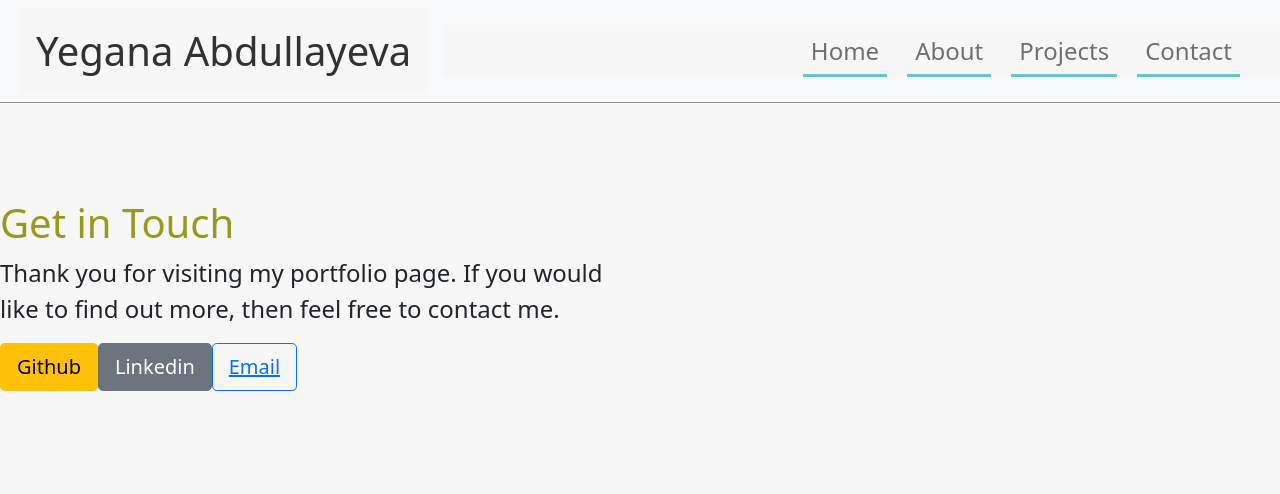
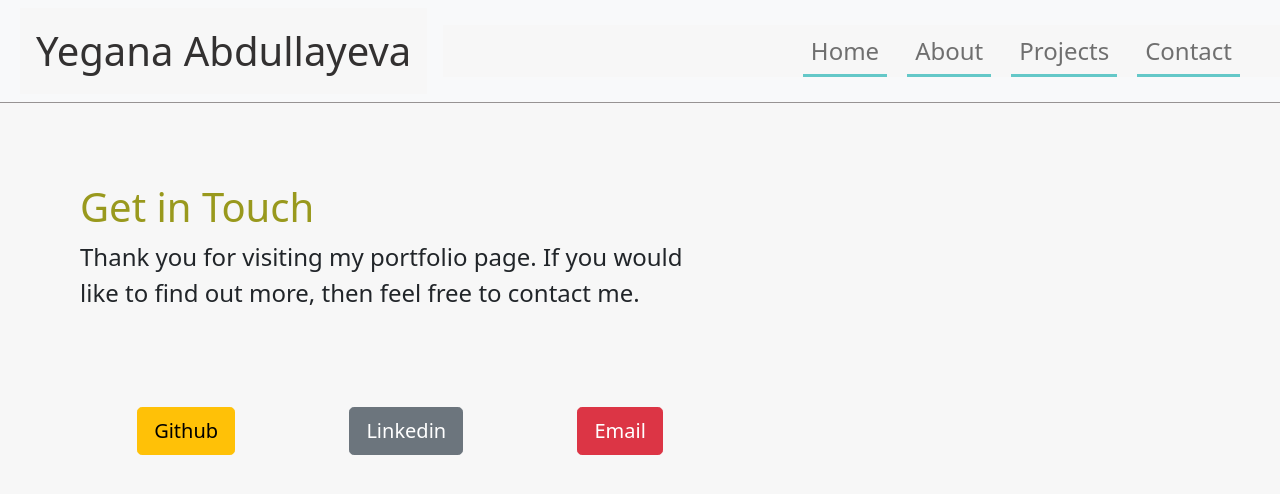
Before and after one commit to YeganaAbd/portfolio, a Next.js app: page /contact in a window 1280 px wide. Shown: the top 494 px of the page. Built offline with nearby package versions, Linux system fonts and the light colour scheme.

Commit message:
contact links

```diff
--- a/pages/contact.js
+++ b/pages/contact.js
@@ -1,6 +1,7 @@
 import NavMenu from "../components/NavMenu";
 import styles from "../styles/Contact.module.css";
 import Button from "react-bootstrap/Button";
+import Link from "next/link";
 
 export default function Contact() {
   return (
@@ -15,20 +16,24 @@ export default function Contact() {
           </p>
         </div>
         <div className={styles.connect}>
+          <Link href="https://github.com/YeganaAbd" passHref>
             <Button variant="warning" size="lg">
               Github
             </Button>
+          </Link>
+          <Link
+            href="https://www.linkedin.com/in/yegana-abdullayeva-98425645/"
+            passHref
+          >
             <Button variant="secondary" size="lg">
               Linkedin
             </Button>
-          <Button variant="outline-primary" size="lg">
-            <a
-              styles={{ backgroundColor: "blue" }}
-              href="mailto:abd.yegane@gmail.com"
-            >
+          </Link>
+          <Link href="mailto:abd.yegane@gmail.com" passHref>
+            <Button variant="danger" size="lg">
               Email
-            </a>
             </Button>
+          </Link>
         </div>
       </div>
     </>
--- a/styles/Contact.module.css
+++ b/styles/Contact.module.css
@@ -2,7 +2,7 @@
   display: flex;
   flex-direction: column;
   flex-wrap: wrap;
-  margin-top: 6rem;
+  margin: 5rem;
   width: 40rem;
   height: 35rem;
 }
@@ -12,6 +12,9 @@
 }
 
 .connect {
+  margin-top: 5rem;
+  display: flex;
+  justify-content: space-around;
 }
 .h1 {
   color: rgb(153, 153, 29);
```
Lines whose indentation alone changed are shown as unchanged.
